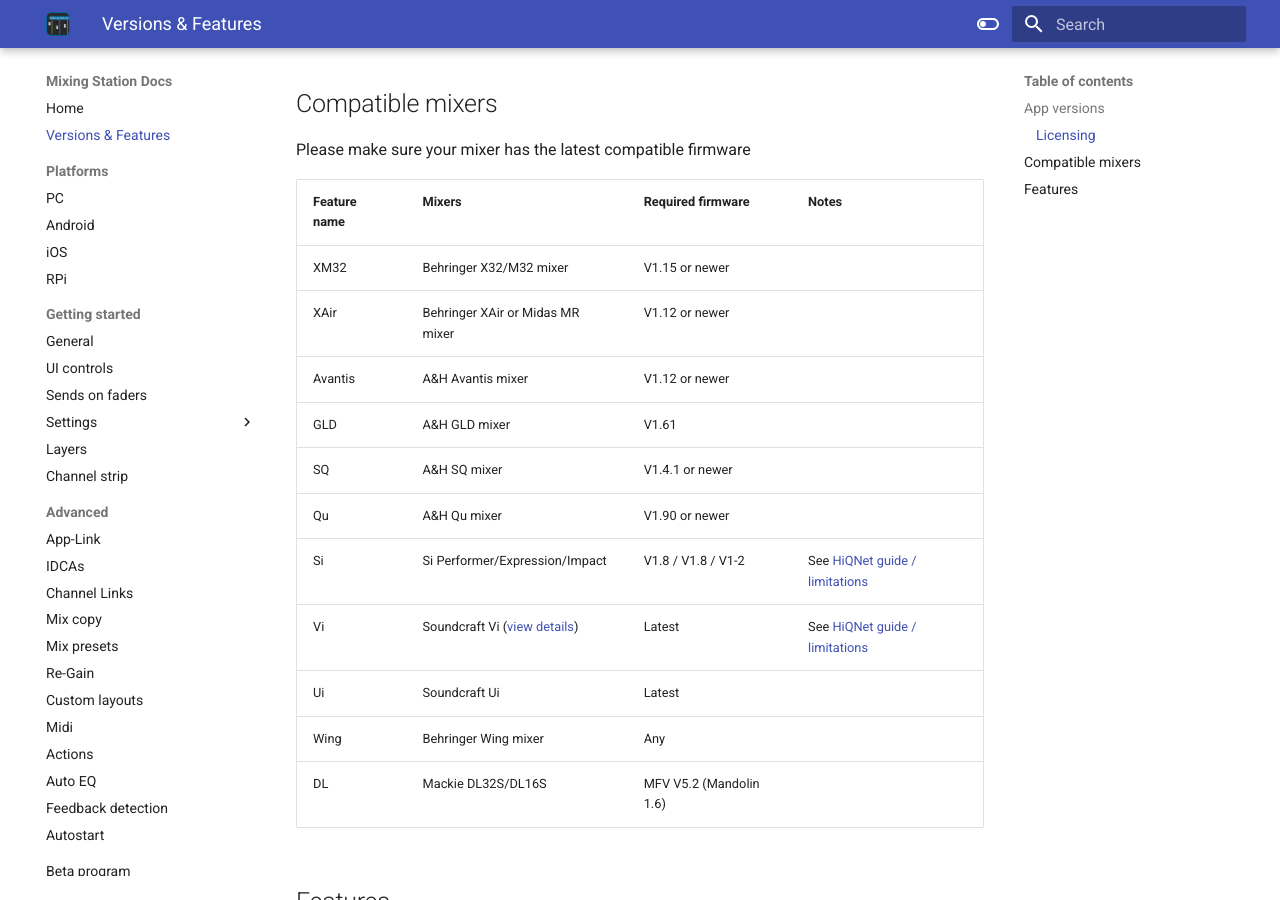
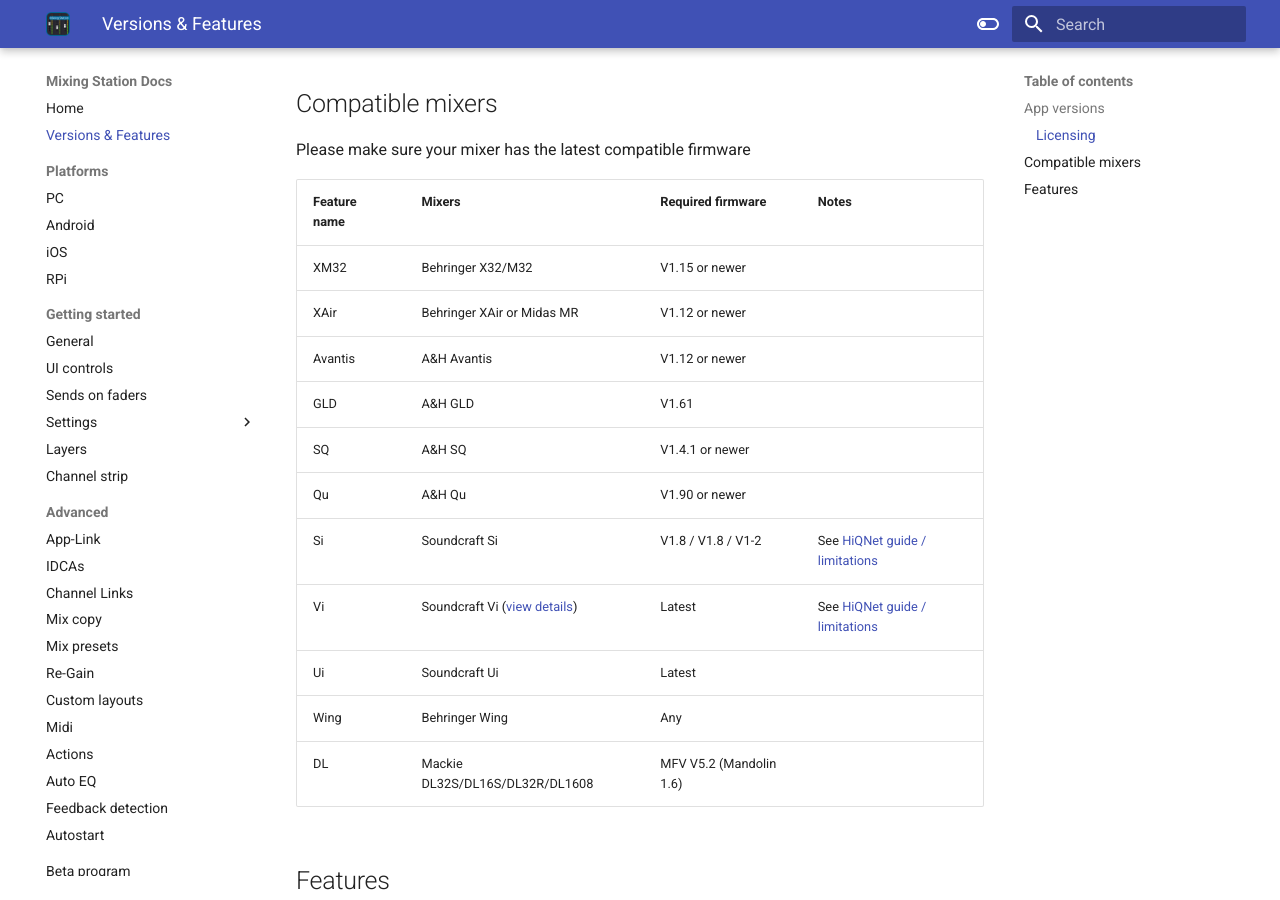
Before and after one commit to davidgiga1993/mixing-station-docs, an MkDocs documentation site: the page built from docs/feature-list.md, in a window 1280 px wide and 900 px high, scrolled down 427 px. Built offline with MkDocs 1.6.1 and Material for MkDocs 9.7.7, drawn with Linux system fonts in a browser that asks for light colours.

Commit message:
docs: update supported mixers

```diff
--- a/docs/feature-list.md
+++ b/docs/feature-list.md
@@ -14,17 +14,17 @@
 
 | Feature name | Mixers | Required firmware | Notes |
 | -- | -- | -- | -- |
-| XM32 | Behringer X32/M32 mixer | V1.15 or newer | |
-| XAir | Behringer XAir or Midas MR mixer | V1.12 or newer | |
-| Avantis | A&H Avantis mixer | V1.12 or newer | |
-| GLD | A&H GLD mixer | V1.61 | |
-| SQ | A&H SQ mixer | V1.4.1 or newer | |
-| Qu | A&H Qu mixer | V1.90 or newer | |
-| Si | Si Performer/Expression/Impact | V1.8 / V1.8 / V1-2 | See [HiQNet guide / limitations](soundcraft/hiqnet.md)
+| XM32 | Behringer X32/M32 | V1.15 or newer | |
+| XAir | Behringer XAir or Midas MR  | V1.12 or newer | |
+| Avantis | A&H Avantis  | V1.12 or newer | |
+| GLD | A&H GLD  | V1.61 | |
+| SQ | A&H SQ  | V1.4.1 or newer | |
+| Qu | A&H Qu  | V1.90 or newer | |
+| Si | Soundcraft Si | V1.8 / V1.8 / V1-2 | See [HiQNet guide / limitations](soundcraft/hiqnet.md)
 | Vi | Soundcraft Vi ([view details](soundcraft/vi.md)) | Latest | See [HiQNet guide / limitations](soundcraft/hiqnet.md)
 | Ui | Soundcraft Ui | Latest | |
-| Wing | Behringer Wing mixer | Any | |
-| DL | Mackie DL32S/DL16S | MFV V5.2 (Mandolin 1.6) | |
+| Wing | Behringer Wing | Any | |
+| DL | Mackie DL32S/DL16S/DL32R/DL1608 | MFV V5.2 (Mandolin 1.6) | |
 
 
 ## Features
```
